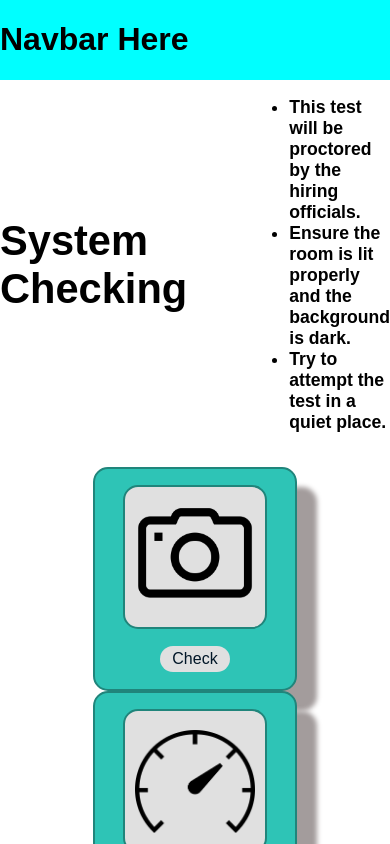
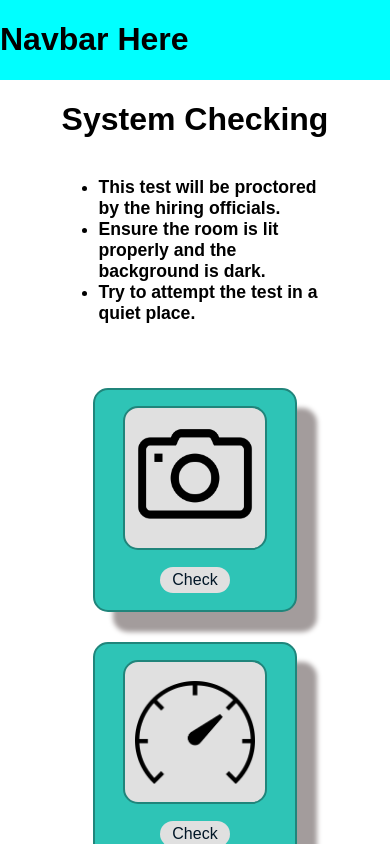
Before and after one commit to HimanshuZaveri/SynoHire, a React (Create React App) app: page / in a window 390 px wide. Shown: the top 844 px of the page. Built offline with nearby package versions, Linux system fonts and the light colour scheme.

Commit message:
System Checking Responsive@ Commit 05

```diff
--- a/src/Components/Common/NavBar/Navbar.js
+++ b/src/Components/Common/NavBar/Navbar.js
@@ -2,7 +2,7 @@ import React from "react";
 import "./Navbar.css";
 import Button from "../Button/Button";
 import { Link } from "react-router-dom";
-import logo from "../../Assets/Images/synohirelogo.png";
+import logo from "../../../Assets/Image/synohirelogo.png";
 import { v4 as uuidv4 } from "uuid";
 function Navbar(props) {
   //   console.log(props.compo);
--- a/src/Components/InstructionsAndSysChecking/RequirementCard.module.css
+++ b/src/Components/InstructionsAndSysChecking/RequirementCard.module.css
@@ -25,3 +25,9 @@
     align-items: center;
     justify-content: center;
 }
+
+@media (max-width: 750px){
+    .card{
+        margin-top: 30px;
+    }
+}
--- a/src/Components/InstructionsAndSysChecking/SystemChecking.module.css
+++ b/src/Components/InstructionsAndSysChecking/SystemChecking.module.css
@@ -42,3 +42,49 @@
     justify-content: space-evenly;
     flex-wrap: wrap;
 }
+
+@media (max-width: 750px) {
+
+
+.header{
+    background-color: aqua;
+}
+
+.body{
+    display: flex;
+    flex-direction: column;
+    justify-content: space-evenly;
+    margin-top:auto;
+    margin-bottom: auto;
+}
+
+.row1{
+    display: flex;
+    align-items: center;
+    flex-direction: column;
+    justify-content: space-evenly;
+    flex-wrap: wrap;
+}
+
+.heading{
+    font-size: 1rem;
+}
+
+.instruction{
+    font-size: 1.1rem;
+    width: 70%;
+}
+
+.row2{
+    display: flex;
+    flex-direction: column;
+    margin-top: 4%;
+    align-items: center;
+    justify-content: space-evenly;
+}
+
+.row2 > Button{
+    margin-top: 30px;
+}
+
+}
```
